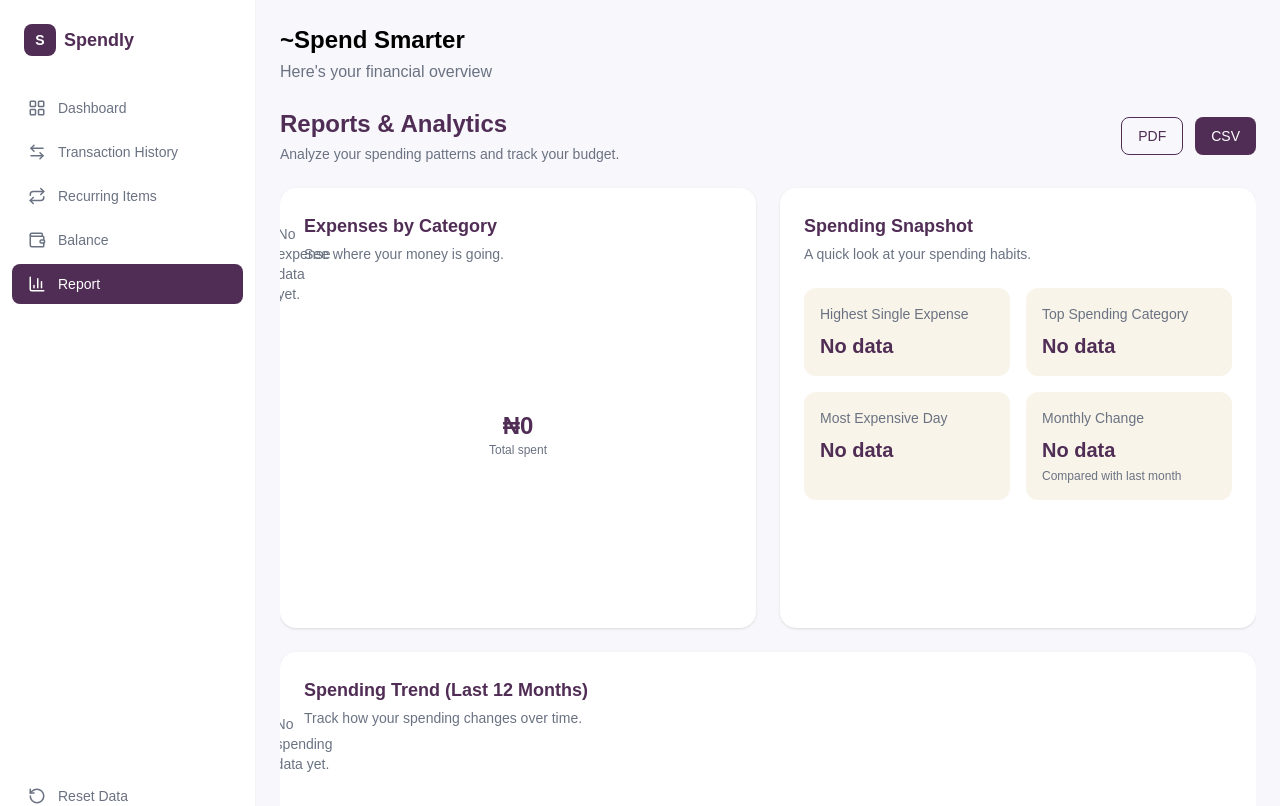
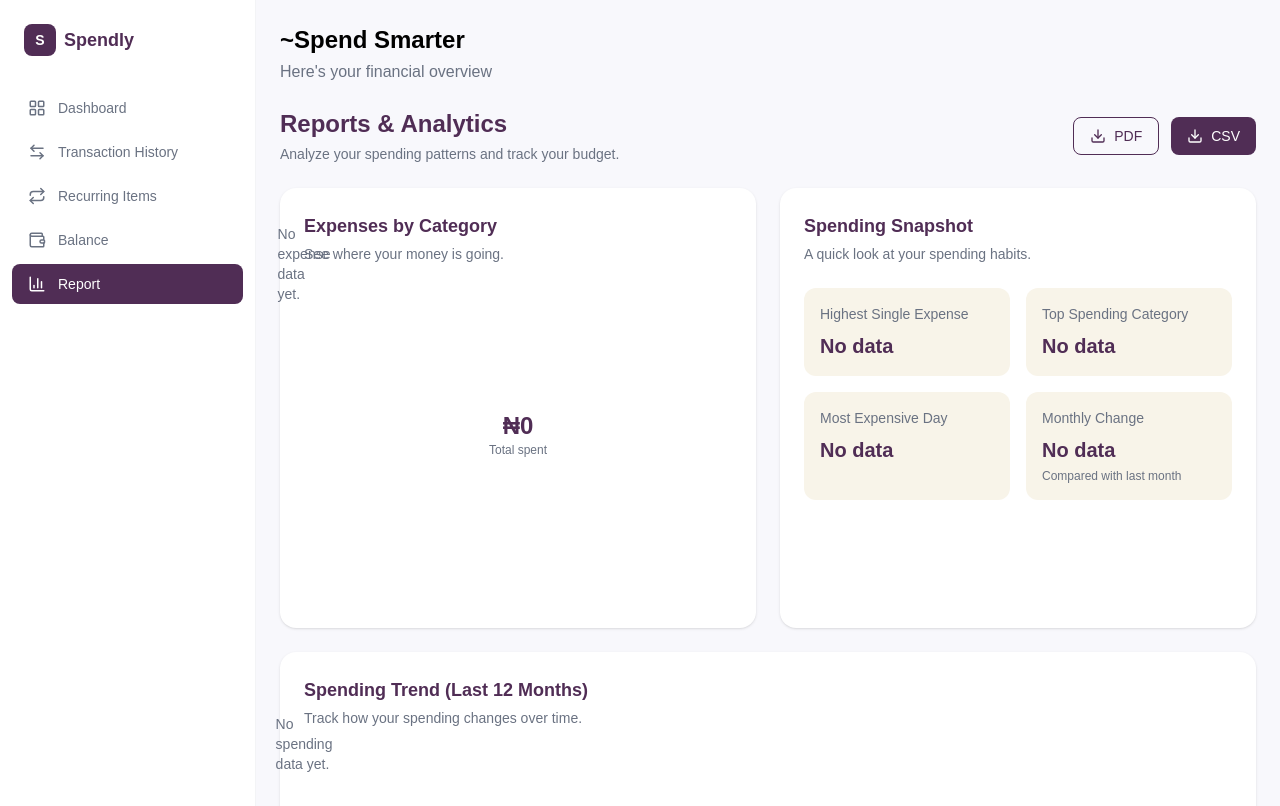
Before and after one commit to airstar8899-web/spendly-expense-tracker, a React (Vite) app: page /report in a window 1280 px wide. Shown: the top 806 px of the page. Built offline with nearby package versions, Linux system fonts and the light colour scheme; a web font is replaced by a local one.

Commit message:
Add PDF export placeholder

```diff
--- a/src/pages/report/Report.jsx
+++ b/src/pages/report/Report.jsx
@@ -1,6 +1,9 @@
 import { useState } from "react";
+import { Download } from "lucide-react";
+
 import Card from "../../components/reusable/card/Card";
 import Button from "../../components/reusable/button/Button";
+
 import {
   PieChart,
   Pie,
@@ -20,15 +23,9 @@ const Report = () => {
     return saved ? JSON.parse(saved) : [];
   });
 
-  const income = transactions
-    .filter((transaction) => transaction.type === "income")
-    .reduce((total, transaction) => total + transaction.amount, 0);
-
   const expenses = transactions
     .filter((transaction) => transaction.type === "expense")
     .reduce((total, transaction) => total + transaction.amount, 0);
-
-  const balance = income - expenses;
 
   const categoryColors = {
     Food: "#502D55",
@@ -197,7 +194,7 @@ const Report = () => {
   };
 
   return (
-    <div className="h-[calc(100vh-3rem)] overflow-y-auto">
+    <div>
       {/* Report Header */}
       <div className="mb-6 flex flex-col gap-4 sm:flex-row sm:items-center sm:justify-between">
         <div>
@@ -211,14 +208,19 @@ const Report = () => {
         </div>
 
         <div className="flex flex-wrap gap-3">
-          <Button className="rounded-lg border border-[#502D55] px-4 py-2 text-sm font-medium text-[#502D55] hover:bg-[#F6DBC0]">
+          <Button
+            onClick={() => alert("PDF export is not available yet.")}
+            className="flex items-center gap-2 rounded-lg border border-[#502D55] px-4 py-2 text-sm font-medium text-[#502D55] hover:bg-[#F6DBC0]"
+          >
+            <Download size={16} />
             PDF
           </Button>
 
           <Button
             onClick={handleExportCSV}
-            className="rounded-lg bg-[#502D55] px-4 py-2 text-sm font-medium text-white hover:bg-[#935073]"
+            className="flex items-center gap-2 rounded-lg bg-[#502D55] px-4 py-2 text-sm font-medium text-white hover:bg-[#935073]"
           >
+            <Download size={16} />
             CSV
           </Button>
         </div>
```
